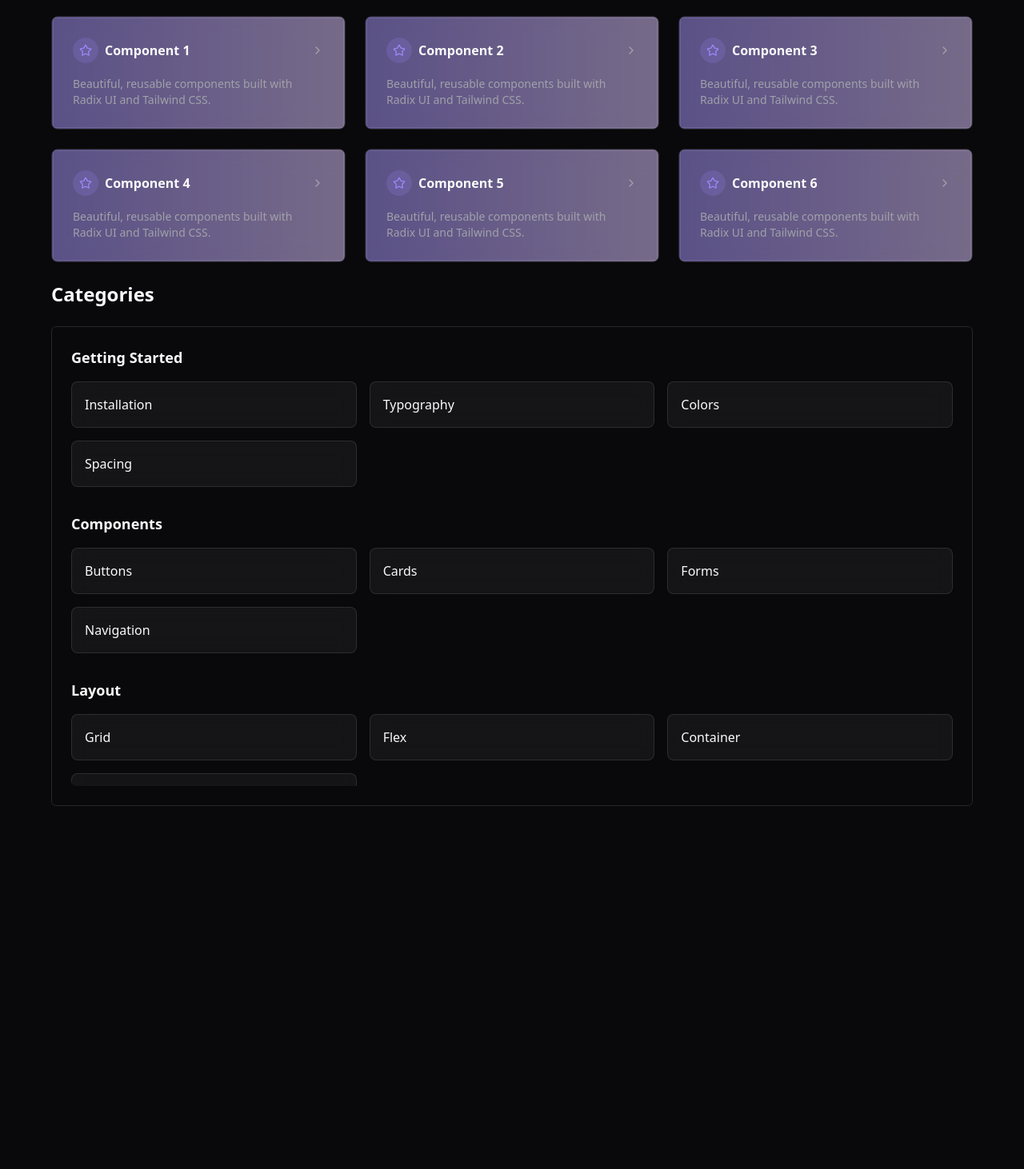
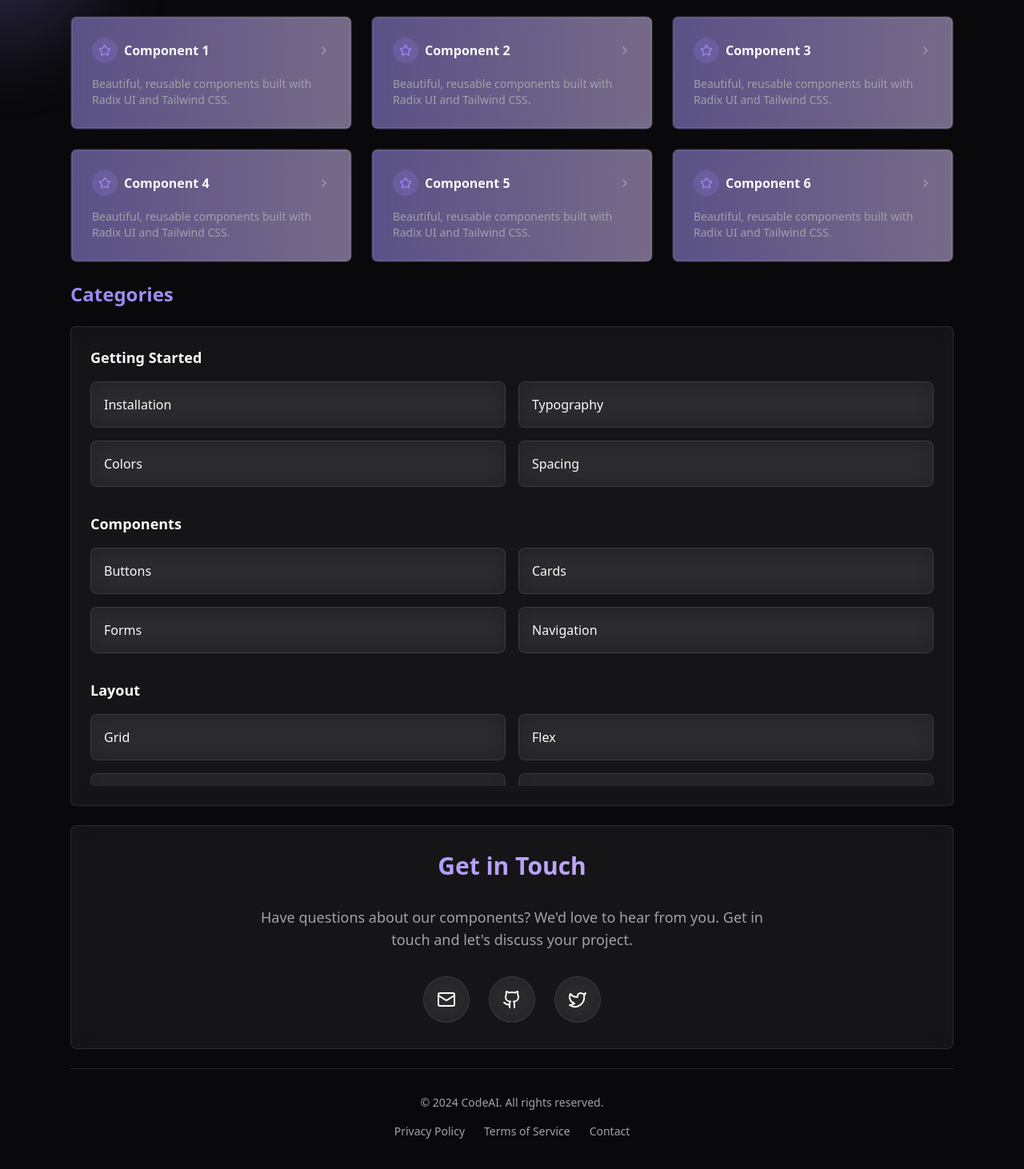
Before and after one commit to drewsephski/codecraft-lounge, a React (Vite) app: page /components in a window 1280 px wide. Shown: the part 68-1530 px from the top of the page at 80% size. Before the commit the page ends 1100 px from the top, so only its background shows below. Built offline with nearby package versions, Linux system fonts and the light colour scheme.

Commit message:
Enhance component visuals
Updated components to include a parallax color effect and mouse-following glow shadows. Made each section within categories unique with varying shapes and sizes. Added a new contact section and a footer for improved layout and engagement.
[skip gpt_engineer]

```diff
--- a/src/components/ComponentLibrary.tsx
+++ b/src/components/ComponentLibrary.tsx
@@ -1,22 +1,42 @@
-import { motion } from "framer-motion";
-import { Search, ChevronRight, Star } from "lucide-react";
+import { motion, useMotionValue, useSpring } from "framer-motion";
+import { Search, ChevronRight, Star, Mail, Github, Twitter } from "lucide-react";
 import { Input } from "./ui/input";
 import { ScrollArea } from "./ui/scroll-area";
 import { Card, CardContent } from "./ui/card";
+import { useEffect, useState } from "react";
 
 const ComponentLibrary = () => {
+  const [mouseX, setMouseX] = useState(0);
+  const [mouseY, setMouseY] = useState(0);
+  const springConfig = { damping: 25, stiffness: 200 };
+  const mouseXSpring = useSpring(mouseX, springConfig);
+  const mouseYSpring = useSpring(mouseY, springConfig);
+
+  useEffect(() => {
+    const handleMouseMove = (e: MouseEvent) => {
+      setMouseX(e.clientX);
+      setMouseY(e.clientY);
+    };
+
+    window.addEventListener("mousemove", handleMouseMove);
+    return () => window.removeEventListener("mousemove", handleMouseMove);
+  }, []);
+
   const categories = [
     {
       title: "Getting Started",
       components: ["Installation", "Typography", "Colors", "Spacing"],
+      className: "md:col-span-2 lg:col-span-1",
     },
     {
       title: "Components",
       components: ["Buttons", "Cards", "Forms", "Navigation"],
+      className: "md:col-span-1 lg:col-span-2",
     },
     {
       title: "Layout",
       components: ["Grid", "Flex", "Container", "Spacing"],
+      className: "md:col-span-2 lg:col-span-1",
     },
   ];
 
@@ -24,9 +44,7 @@ const ComponentLibrary = () => {
     hidden: { opacity: 0 },
     show: {
       opacity: 1,
-      transition: {
-        staggerChildren: 0.1,
-      },
+      transition: { staggerChildren: 0.1 },
     },
   };
 
@@ -36,20 +54,35 @@ const ComponentLibrary = () => {
   };
 
   return (
-    <div className="min-h-screen bg-background text-foreground p-6">
+    <div className="min-h-screen bg-background text-foreground">
+      {/* Mouse follower */}
+      <motion.div
+        className="fixed w-64 h-64 rounded-full pointer-events-none z-0 opacity-20 bg-primary"
+        style={{
+          x: mouseXSpring,
+          y: mouseYSpring,
+          translateX: "-50%",
+          translateY: "-50%",
+          filter: "blur(50px)",
+        }}
+      />
+
+      <div className="relative z-10">
         {/* Header */}
         <motion.div
           initial={{ opacity: 0, y: -20 }}
           animate={{ opacity: 1, y: 0 }}
-        className="max-w-6xl mx-auto space-y-6"
+          className="max-w-6xl mx-auto p-6 space-y-6"
         >
-        <div className="flex items-center justify-between">
-          <h1 className="text-4xl font-bold">Component Library</h1>
-          <div className="relative w-64">
+          <div className="flex flex-col md:flex-row items-start md:items-center justify-between gap-4">
+            <h1 className="text-4xl font-bold bg-clip-text text-transparent bg-gradient-to-r from-primary to-secondary">
+              Component Library
+            </h1>
+            <div className="relative w-full md:w-64">
               <Input
                 type="search"
                 placeholder="Search components..."
-              className="pl-10"
+                className="pl-10 glass-effect"
               />
               <Search className="absolute left-3 top-3 h-4 w-4 text-muted-foreground" />
             </div>
@@ -63,9 +96,13 @@ const ComponentLibrary = () => {
             className="grid grid-cols-1 md:grid-cols-2 lg:grid-cols-3 gap-6 mt-8"
           >
             {[1, 2, 3, 4, 5, 6].map((index) => (
-            <motion.div key={index} variants={item}>
-              <Card className="group hover:shadow-lg transition-all duration-300 overflow-hidden gradient-border">
-                <CardContent className="p-6 glass-effect">
+              <motion.div
+                key={index}
+                variants={item}
+                whileHover={{ scale: 1.02, transition: { duration: 0.2 } }}
+              >
+                <Card className="group overflow-hidden gradient-border">
+                  <CardContent className="p-6 glass-effect relative">
                     <div className="flex items-center justify-between mb-4">
                       <div className="flex items-center space-x-2">
                         <div className="h-8 w-8 rounded-full bg-primary/20 flex items-center justify-center">
@@ -86,8 +123,10 @@ const ComponentLibrary = () => {
 
           {/* Categories */}
           <div className="mt-16">
-          <h2 className="text-2xl font-semibold mb-6">Categories</h2>
-          <ScrollArea className="h-[600px] rounded-md border p-6">
+            <h2 className="text-2xl font-semibold mb-6 bg-clip-text text-transparent bg-gradient-to-r from-primary to-secondary">
+              Categories
+            </h2>
+            <ScrollArea className="h-[600px] rounded-md border glass-effect p-6">
               <div className="space-y-8">
                 {categories.map((category, index) => (
                   <motion.div
@@ -95,14 +134,15 @@ const ComponentLibrary = () => {
                     initial={{ opacity: 0, y: 20 }}
                     animate={{ opacity: 1, y: 0 }}
                     transition={{ delay: index * 0.1 }}
+                    className={category.className}
                   >
                     <h3 className="text-lg font-semibold mb-4">{category.title}</h3>
-                  <div className="grid grid-cols-1 md:grid-cols-2 lg:grid-cols-3 gap-4">
+                    <div className="grid grid-cols-1 md:grid-cols-2 gap-4">
                       {category.components.map((component, compIndex) => (
                         <motion.div
                           key={compIndex}
                           whileHover={{ scale: 1.02 }}
-                        className="p-4 rounded-lg glass-effect cursor-pointer"
+                          className="p-4 rounded-lg glass-effect cursor-pointer hover:bg-primary/10 transition-colors"
                         >
                           <span>{component}</span>
                         </motion.div>
@@ -113,7 +153,75 @@ const ComponentLibrary = () => {
               </div>
             </ScrollArea>
           </div>
+
+          {/* Contact Section */}
+          <motion.div
+            initial={{ opacity: 0, y: 20 }}
+            animate={{ opacity: 1, y: 0 }}
+            className="mt-24 glass-effect rounded-lg p-8"
+          >
+            <h2 className="text-3xl font-bold text-center mb-8 bg-clip-text text-transparent bg-gradient-to-r from-primary to-secondary">
+              Get in Touch
+            </h2>
+            <div className="max-w-2xl mx-auto text-center">
+              <p className="text-lg text-muted-foreground mb-8">
+                Have questions about our components? We'd love to hear from you.
+                Get in touch and let's discuss your project.
+              </p>
+              <div className="flex justify-center space-x-6">
+                <motion.a
+                  whileHover={{ scale: 1.1 }}
+                  whileTap={{ scale: 0.95 }}
+                  href="mailto:contact@example.com"
+                  className="p-4 rounded-full glass-effect hover:bg-primary/20 transition-colors"
+                >
+                  <Mail className="h-6 w-6" />
+                </motion.a>
+                <motion.a
+                  whileHover={{ scale: 1.1 }}
+                  whileTap={{ scale: 0.95 }}
+                  href="https://github.com"
+                  target="_blank"
+                  rel="noopener noreferrer"
+                  className="p-4 rounded-full glass-effect hover:bg-primary/20 transition-colors"
+                >
+                  <Github className="h-6 w-6" />
+                </motion.a>
+                <motion.a
+                  whileHover={{ scale: 1.1 }}
+                  whileTap={{ scale: 0.95 }}
+                  href="https://twitter.com"
+                  target="_blank"
+                  rel="noopener noreferrer"
+                  className="p-4 rounded-full glass-effect hover:bg-primary/20 transition-colors"
+                >
+                  <Twitter className="h-6 w-6" />
+                </motion.a>
+              </div>
+            </div>
           </motion.div>
+
+          {/* Footer */}
+          <footer className="mt-24 py-8 border-t border-border">
+            <div className="max-w-6xl mx-auto text-center">
+              <p className="text-sm text-muted-foreground">
+                © 2024 CodeAI. All rights reserved.
+              </p>
+              <div className="flex justify-center space-x-6 mt-4">
+                <a href="#" className="text-sm text-muted-foreground hover:text-primary transition-colors">
+                  Privacy Policy
+                </a>
+                <a href="#" className="text-sm text-muted-foreground hover:text-primary transition-colors">
+                  Terms of Service
+                </a>
+                <a href="#" className="text-sm text-muted-foreground hover:text-primary transition-colors">
+                  Contact
+                </a>
+              </div>
+            </div>
+          </footer>
+        </motion.div>
+      </div>
 
       {/* Background Orb */}
       <div className="fixed inset-0 -z-10 overflow-hidden">
```
Lines whose indentation alone changed are shown as unchanged.
